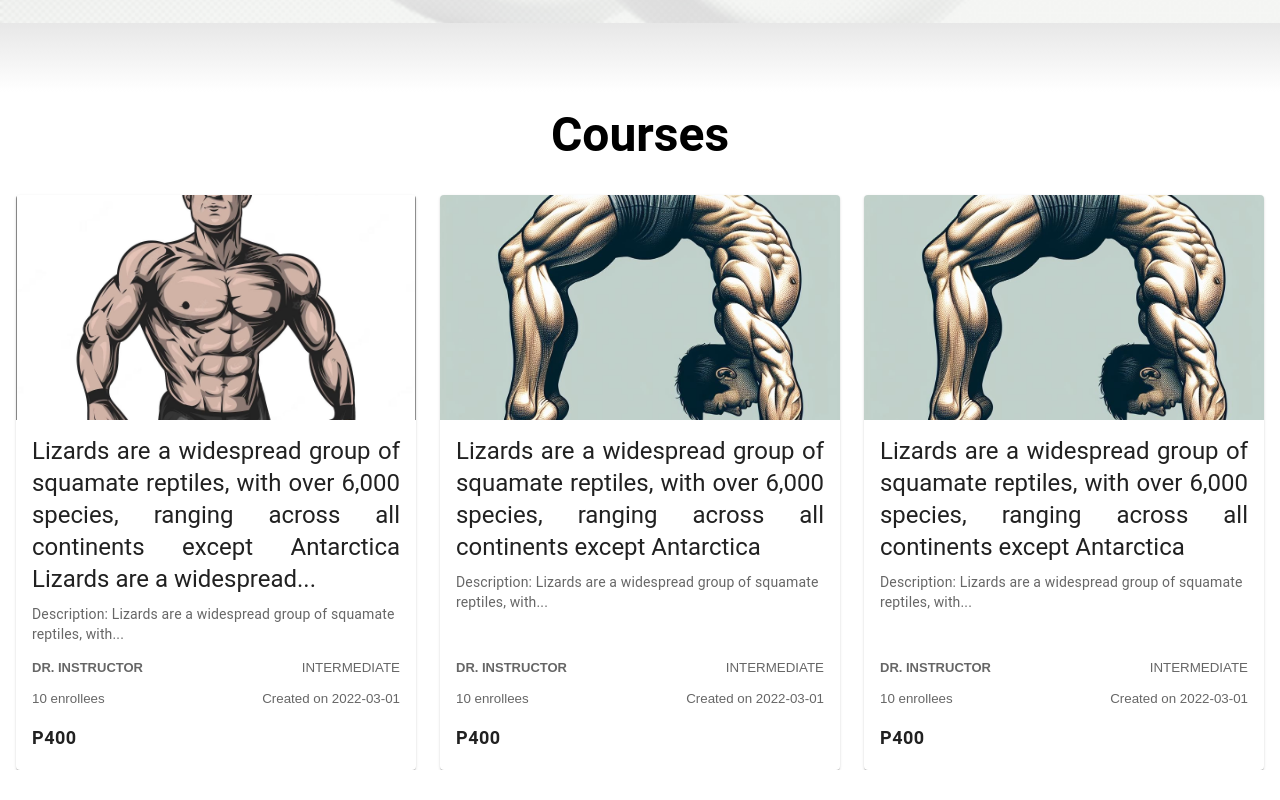
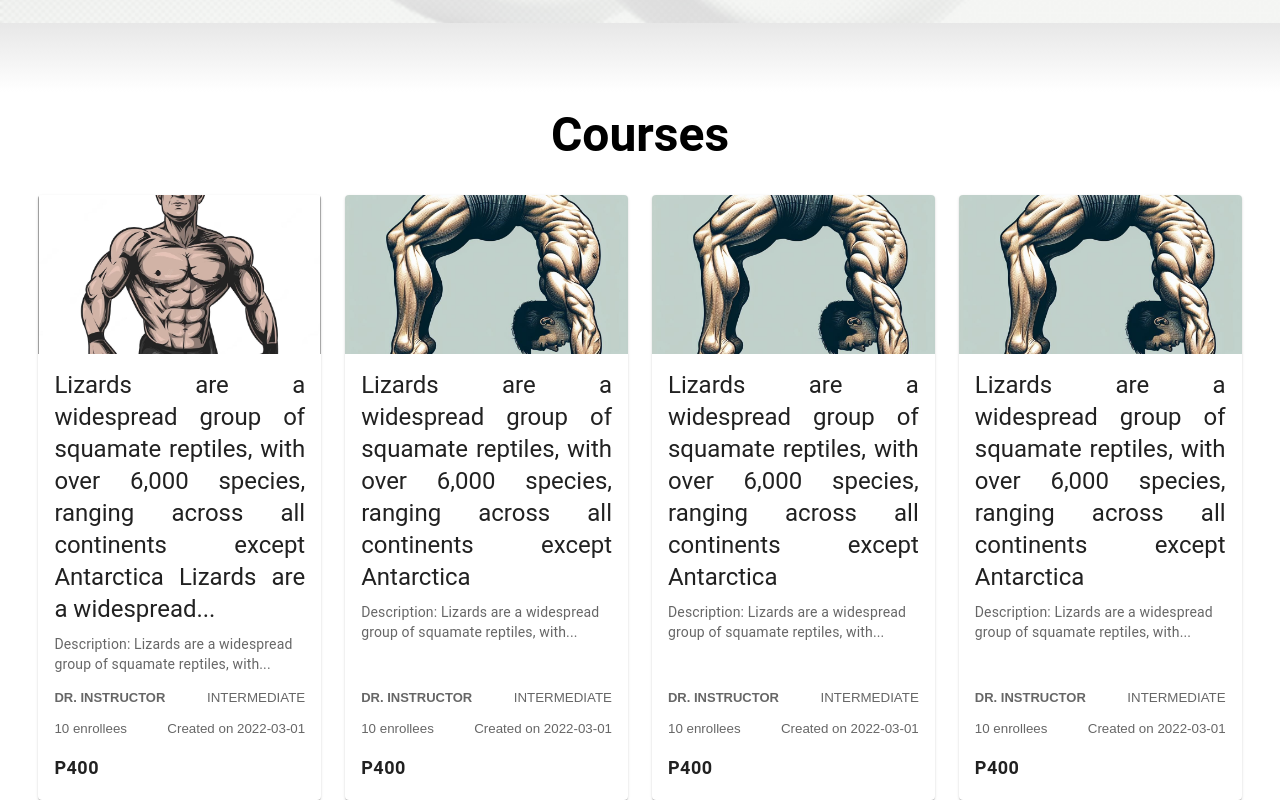
Before and after one commit to jericho1050/Aestheitos, a React (Vite) app in the folder frontend/: page / in a window 1280 px wide. Shown: the part 641-1441 px from the top of the page. Before the commit the page ends 1411 px from the top, so only its background shows below. Built offline with nearby package versions, Linux system fonts and the light colour scheme; no server answers.

Commit message:
continuatio of course catalog

```diff
--- a/frontend/src/divider.css
+++ b/frontend/src/divider.css
@@ -2,7 +2,7 @@
     .divider {
       position:absolute;
       background: linear-gradient(rgba(128, 128, 128, 0.416), white);
-      width: 100vw;
+      width: 100%;
       height: 69px;
       top: 50vh;
     }
@@ -11,7 +11,7 @@
       .divider {
         position:absolute;
         background: linear-gradient(rgba(128, 128, 128, 0.416), white);
-        width: 100vw;
+        width: 100%;
         height: 69px;
         top: 69vh;
       }
@@ -21,7 +21,7 @@
       .divider {
         position:absolute;
         background: linear-gradient(rgba(128, 128, 128, 0.188), white);
-        width: 100vw;
+        width: 100%;
         height: 69px;
         top: 75vh;
 
--- a/frontend/src/routes/index.jsx
+++ b/frontend/src/routes/index.jsx
@@ -87,18 +87,22 @@ export function Index() {
                     </ThemeProvider>
                 </Grid>
             </Grid>
-            <Grid container justifyContent={'center'} spacing={3}>
-                <Grid item >
+            <Box marginLeft={'3vw'} marginRight={'3vw'}>
+            <Grid container rowSpacing={2} justifyContent={"flex-start"} columns={{xs: 4, sm: 8, md: 12}} columnSpacing={{xs: 2, md: 3}}>
+                <Grid item xs={4} sm={4} md={3}>
                     <CourseCard thumbnail={pic} title={text.title} description={test3.description}/>
                 </Grid>
-                <Grid item>
+                <Grid item xs={4} sm={4} md={3}>
                     <CourseCard thumbnail={pic2} title={text2.title} description={test3.description}/>
                 </Grid>
-                <Grid item>
+                <Grid item xs={4} sm={4} md={3}>
+                    <CourseCard thumbnail={pic2} title={text2.title} description={test3.description}/>
+                </Grid>
+                <Grid item xs={4} sm={4} md={3}>
                     <CourseCard thumbnail={pic2} title={text2.title} description={test3.description}/>
                 </Grid>
             </Grid>
-
+            </Box>
         </Box>
 
     </>)
```
Also changed, not shown: frontend/src/courses.js (added, +7 -0 lines).
